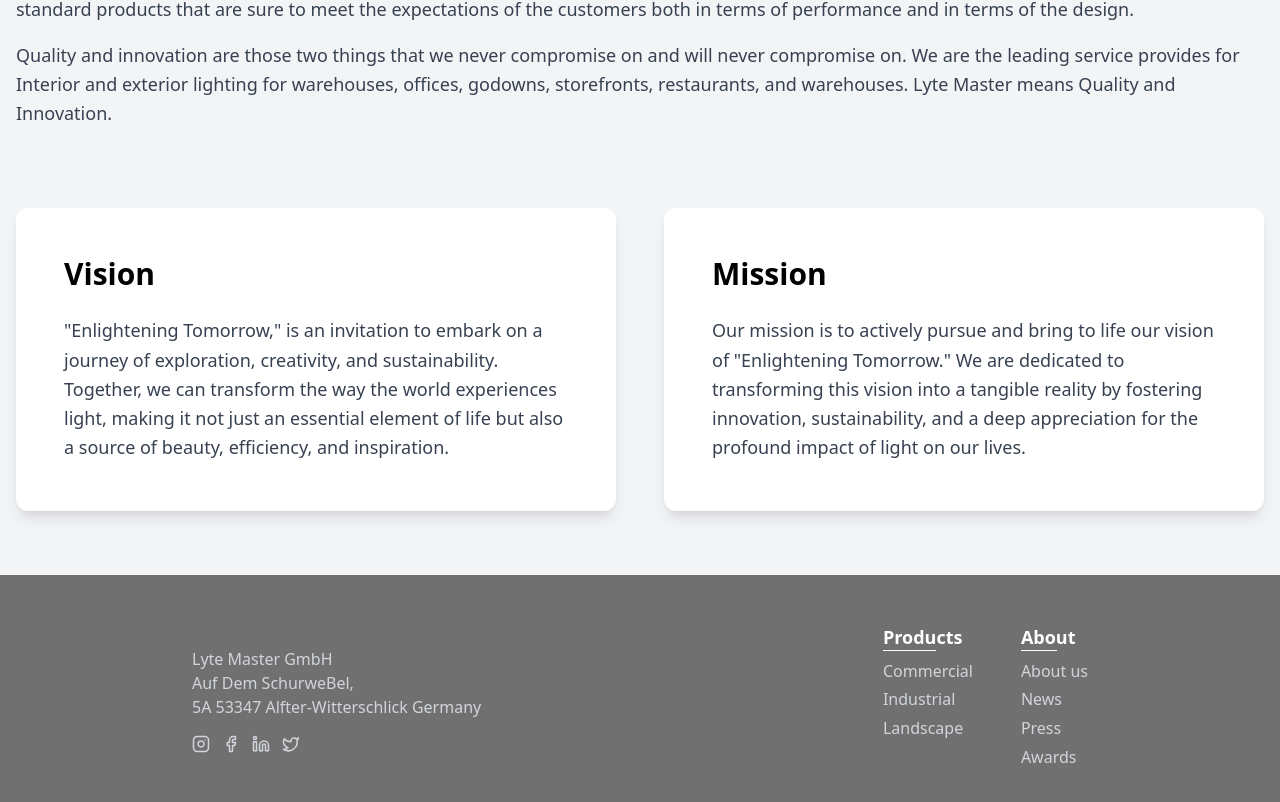
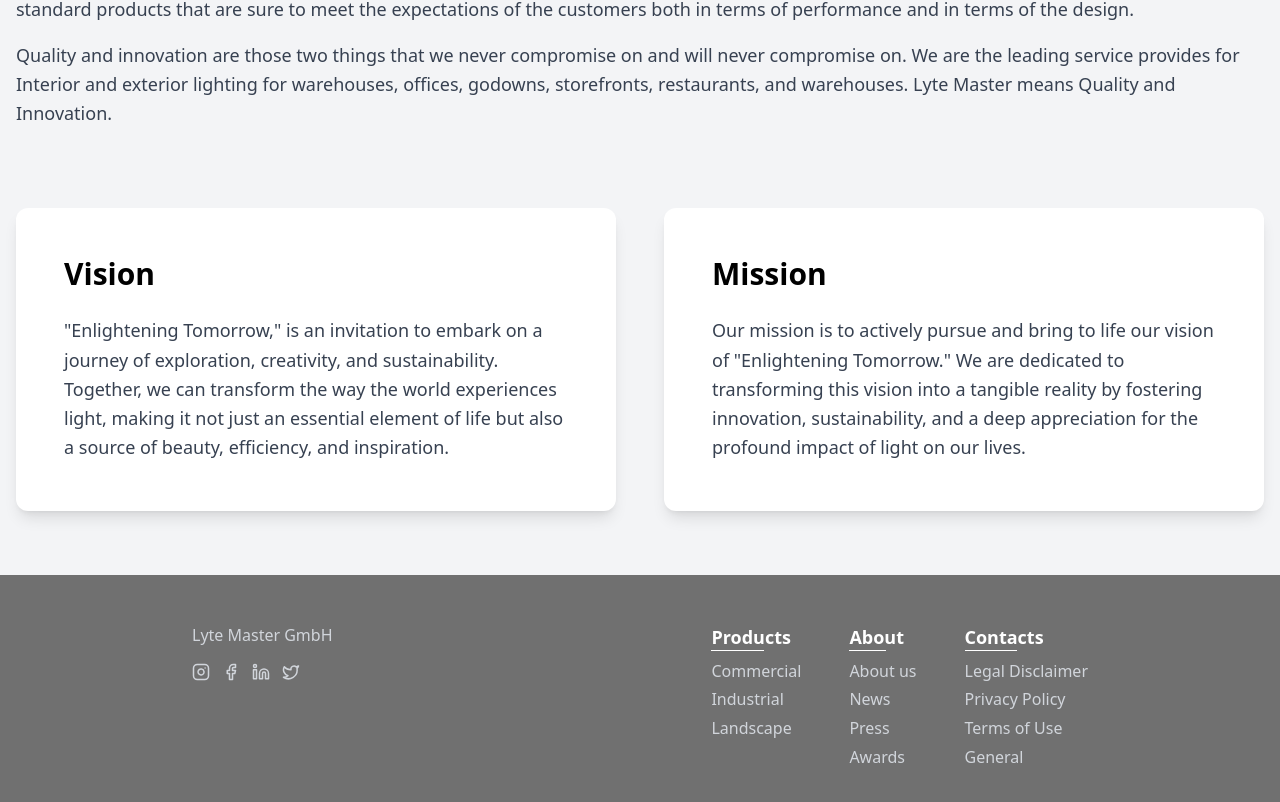
Before and after one commit to goutham-shankar/lytemaster, a Next.js app: page /about in a window 1280 px wide. Shown: the part 1382-2184 px from the top of the page. Built offline with nearby package versions, Linux system fonts and the light colour scheme.

Commit message:
Commiting further footer

```diff
--- a/src/components/common/footer.jsx
+++ b/src/components/common/footer.jsx
@@ -3,10 +3,7 @@ import Link from "next/link";
 import { Instagram, Facebook, Linkedin, Twitter } from "lucide-react";
 import logo from "@public/logo.png";
 
-const address = `
-Lyte Master GmbH
-Auf Dem SchurweBel,
-5A 53347 Alfter-Witterschlick Germany
+const address = `Lyte Master GmbH
 `;
 
 const socials = [
@@ -50,15 +47,15 @@ const footerLinks = [
       { name: "Awards", link: "#" },
     ],
   },
-  // {
-    // section: "Contacts",
-    // links: [
-    //   { name: "Legal Disclaimer", link: "#" },
-    //   { name: "Privacy Policy", link: "#" },
-    //   { name: "Terms of Use", link: "#" },
-    //   { name: "General", link: "#" },
-    // ],
-  // },
+  {
+    section: "Contacts",
+    links: [
+      { name: "Legal Disclaimer", link: "#" },
+      { name: "Privacy Policy", link: "#" },
+      { name: "Terms of Use", link: "#" },
+      { name: "General", link: "#" },
+    ],
+  },
 ];
 
 const FooterSection = ({ section, links }) => {
```
Also changed, not shown: 1 other file (tests, documents, lock files or other folders).
